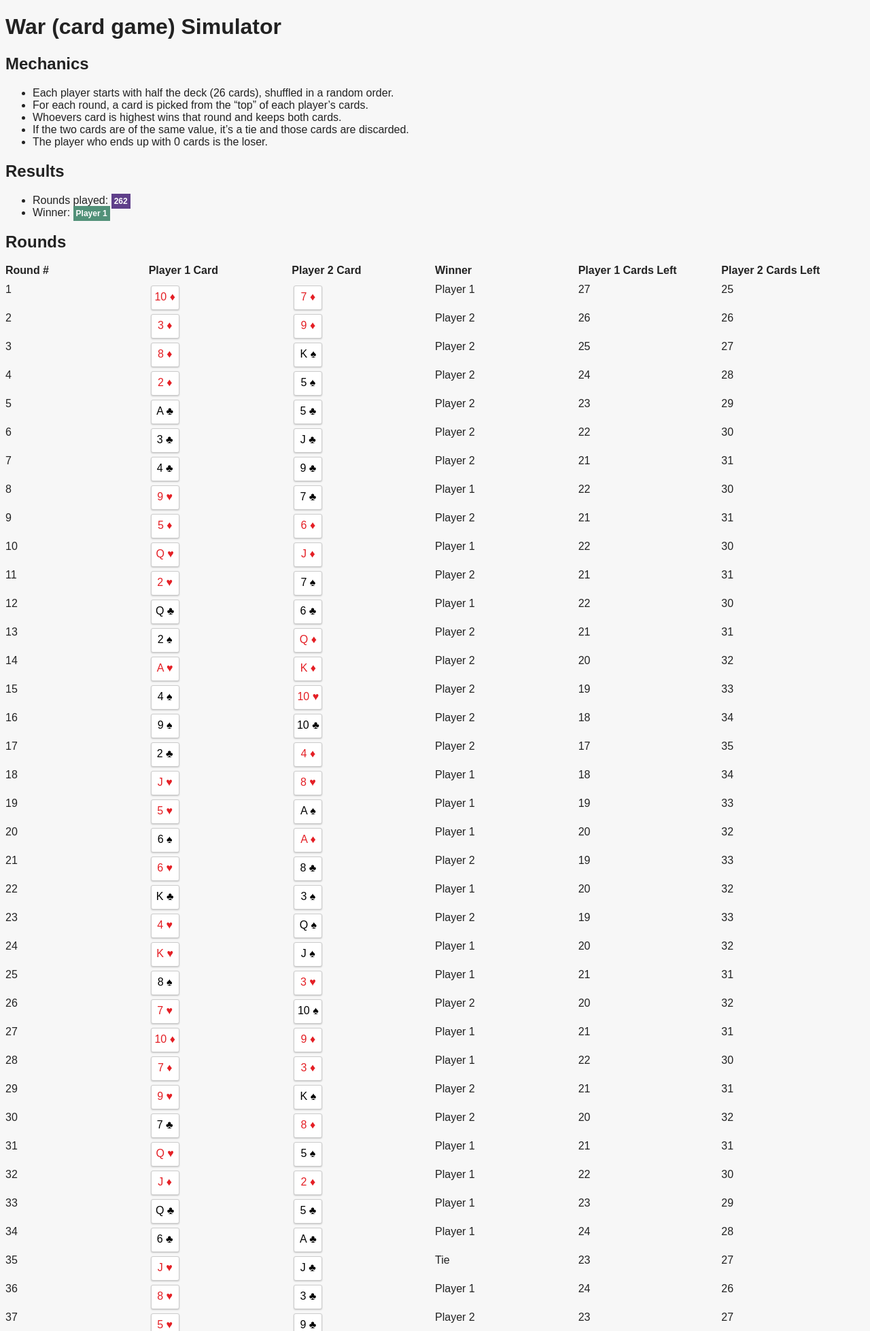
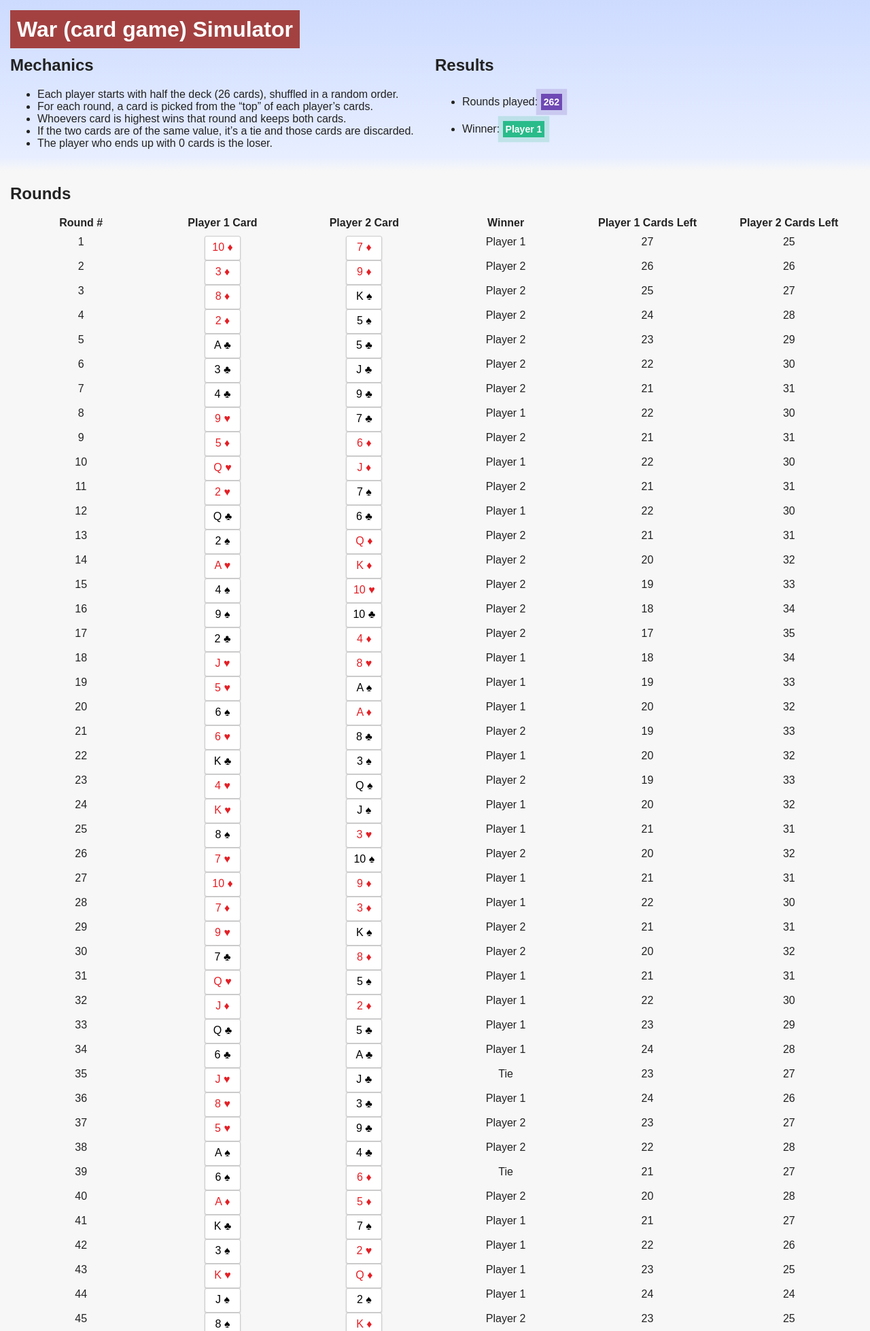
Before and after one commit to AbdellGautier/e2, a PHP site: page / in a window 1280 px wide. Shown: the top 1958 px of the page at 68% size. Run offline with PHP 8.4, Linux system fonts and the light colour scheme.

Commit message:
Beautified the page with CSS

```diff
--- a/p1/index-view.php
+++ b/p1/index-view.php
@@ -9,8 +9,11 @@
 </head>
 
 <body>
+    <div class="header-bg">
         <h1>War (card game) Simulator</h1>
 
+        <div class="row">
+            <div class="col">
                 <h2>Mechanics</h2>
 
                 <ul>
@@ -20,52 +23,57 @@
                     <li>If the two cards are of the same value, it’s a tie and those cards are discarded.</li>
                     <li>The player who ends up with 0 cards is the loser.</li>
                 </ul>
-
+            </div>
+            <div class="col">
                 <h2>Results</h2>
 
                 <ul>
-        <li>Rounds played:
+                    <li class="results-item">Rounds played:
                         <span class="rounds">
                             <?php echo count($rounds) ?>
                         </span>
                     </li>
-        <li>Winner:
+                    <li class="results-item">Winner:
                         <span class="winner">
                             <?php echo $winner ?>
                         </span>
                     </li>
                 </ul>
-
+            </div>
+        </div>
+    </div>
+    <div class="body-bg">
         <h2>Rounds</h2>
 
         <section>
             <header class="header">
-            <div class="col">Round #</div>
-            <div class="col">Player 1 Card</div>
-            <div class="col">Player 2 Card</div>
-            <div class="col">Winner</div>
-            <div class="col">Player 1 Cards Left</div>
-            <div class="col">Player 2 Cards Left</div>
+                <div class="col center">Round #</div>
+                <div class="col center">Player 1 Card</div>
+                <div class="col center">Player 2 Card</div>
+                <div class="col center">Winner</div>
+                <div class="col center">Player 1 Cards Left</div>
+                <div class="col center">Player 2 Cards Left</div>
             </header>
             <?php foreach($rounds as $round) { ?>
             <div class="row">
-            <div class="col"><?php echo $round["Round"]; ?></div>
-            <div class="col">
+                <div class="col center"><?php echo $round["Round"]; ?></div>
+                <div class="col center">
                     <div class="card <?php echo $round["P1DrawColor"]; ?>">
                         <?php echo $round["P1DrawRank"]." ".$round["P1DrawSuitSymbol"]; ?>
                     </div>
                 </div>
-            <div class="col">
+                <div class="col center">
                     <div class="card <?php echo $round["P2DrawColor"]; ?>">
                         <?php echo $round["P2DrawRank"]." ".$round["P2DrawSuitSymbol"]; ?>
                     </div>
                 </div>
-            <div class="col"><?php echo $round["RoundWinner"]; ?></div>
-            <div class="col"><?php echo $round["P1CardsCount"]; ?></div>
-            <div class="col"><?php echo $round["P2CardsCount"]; ?></div>
+                <div class="col center"><?php echo $round["RoundWinner"]; ?></div>
+                <div class="col center"><?php echo $round["P1CardsCount"]; ?></div>
+                <div class="col center"><?php echo $round["P2CardsCount"]; ?></div>
             </div>
             <?php } ?>
         </section>
+    </div>
 </body>
 
 </html>
--- a/p1/index.css
+++ b/p1/index.css
@@ -2,6 +2,89 @@ body {
     background-color: #f7f7f7;
     color: #222;
     font-family: Arial, Helvetica, sans-serif;
+    margin-top: 0px;
+    margin-left: 0px;
+    margin-right: 0px;
+}
+
+.body-bg {
+    margin: 15px;
+}
+
+.header-bg {
+    background: linear-gradient(0deg, rgba(255,255,255,0) 0%, rgba(231,238,255,1) 8%, rgba(205,219,255,1) 100%);
+
+    padding-top: 25px;
+    padding-left: 15px;
+    padding-right: 15px;
+    padding-bottom: 15px;
+}
+
+h1{
+    background-color: #a34141;
+    color: #fff;
+    padding: 10px;
+    display: inline;
+}
+
+.results-item {
+    line-height: 40px;
+}
+
+/* Credit to: Florin Pop for the pulsating winner effect */
+/* https://www.florin-pop.com/blog/2019/03/css-pulse-effect/ */
+.winner {
+    background: rgb(41, 187, 138);
+    color: #fff;
+    padding: 4px;
+    font-size: 14px;
+    font-weight: bold;
+    box-shadow: 0 0 0 0 rgba(41, 187, 138, 1);
+    animation: pulse-winner 2s infinite;
+}
+
+@keyframes pulse-winner {
+    0% {
+        transform: scale(0.95);
+        box-shadow: 0 0 0 0 rgba(41, 187, 138, 0.7);
+    }
+
+    70% {
+        transform: scale(1);
+        box-shadow: 0 0 0 10px rgba(51, 217, 178, 0);
+    }
+
+    100% {
+        transform: scale(0.95);
+        box-shadow: 0 0 0 0 rgba(51, 217, 178, 0);
+    }
+}
+
+.rounds {
+    background: rgb(111, 73, 180);
+    color: #fff;
+    padding: 4px;
+    font-size: 14px;
+    font-weight: bold;
+    box-shadow: 0 0 0 0 rgba(111, 73, 180);
+    animation: pulse-rounds 2s infinite;
+}
+
+@keyframes pulse-rounds {
+    0% {
+        transform: scale(0.95);
+        box-shadow: 0 0 0 0 rgba(111, 73, 180, 0.7);
+    }
+
+    70% {
+        transform: scale(1);
+        box-shadow: 0 0 0 10px rgba(51, 217, 178, 0);
+    }
+
+    100% {
+        transform: scale(0.95);
+        box-shadow: 0 0 0 0 rgba(51, 217, 178, 0);
+    }
 }
 
 header, .row {
@@ -17,10 +100,14 @@ header, .row {
     flex: 1;
 }
 
+.center {
+    text-align: center;
+}
+
 .card {
-    width: 34px;
+    width: 45px;
     height: 20px;
-    margin: 3px;
+    margin: 0 auto;
     background-color: #fff;
     border: 1px solid #ccc;
     border-radius: 3px;
@@ -39,19 +126,3 @@ header, .row {
 .black {
     color: #000;
 }
-
-.rounds {
-    background-color: #5f3f8a;
-    color: #fff;
-    padding: 4px;
-    font-size: 12px;
-    font-weight: bold;
-}
-
-.winner {
-    background-color: #529179;
-    color: #fff;
-    padding: 4px;
-    font-size: 12px;
-    font-weight: bold;
-}
```
Lines whose indentation alone changed are shown as unchanged.
